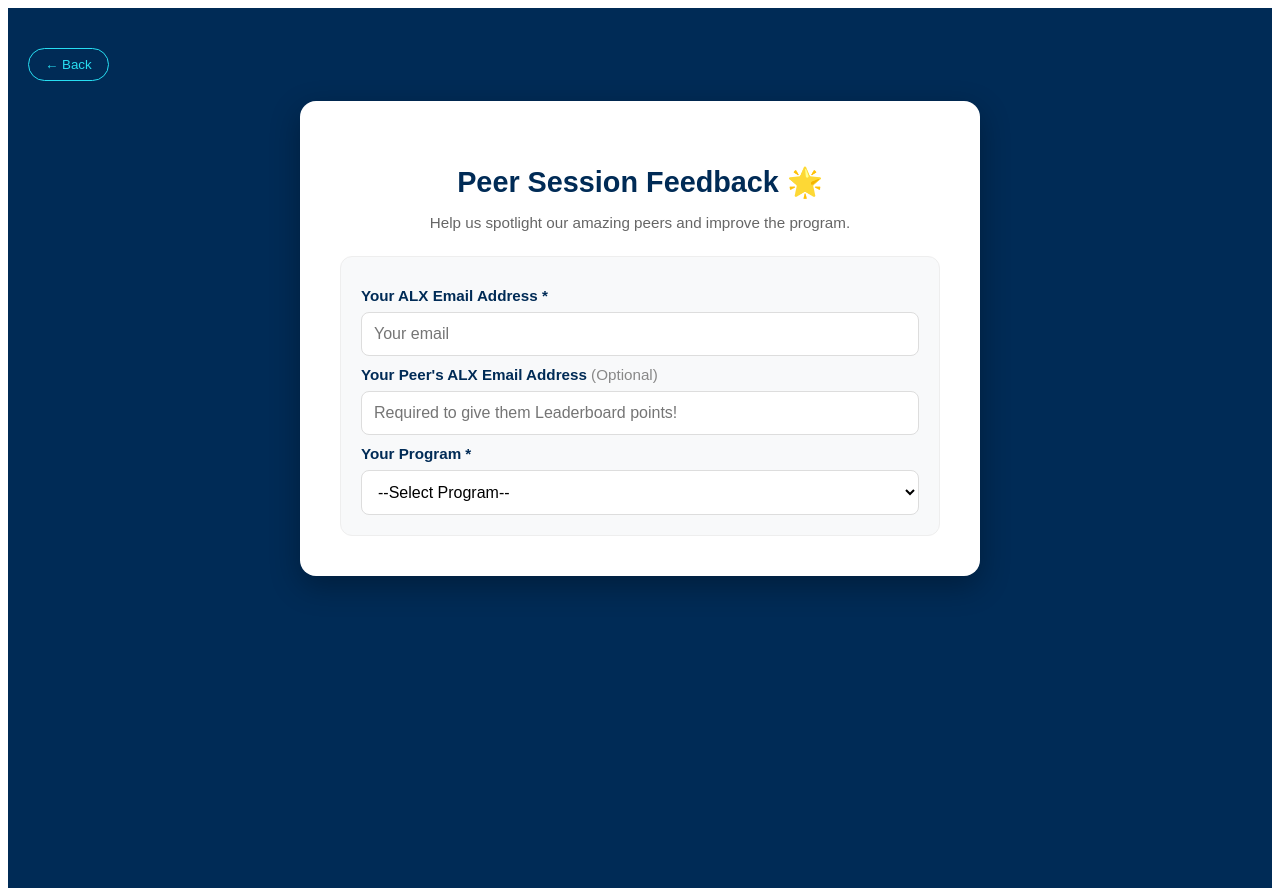
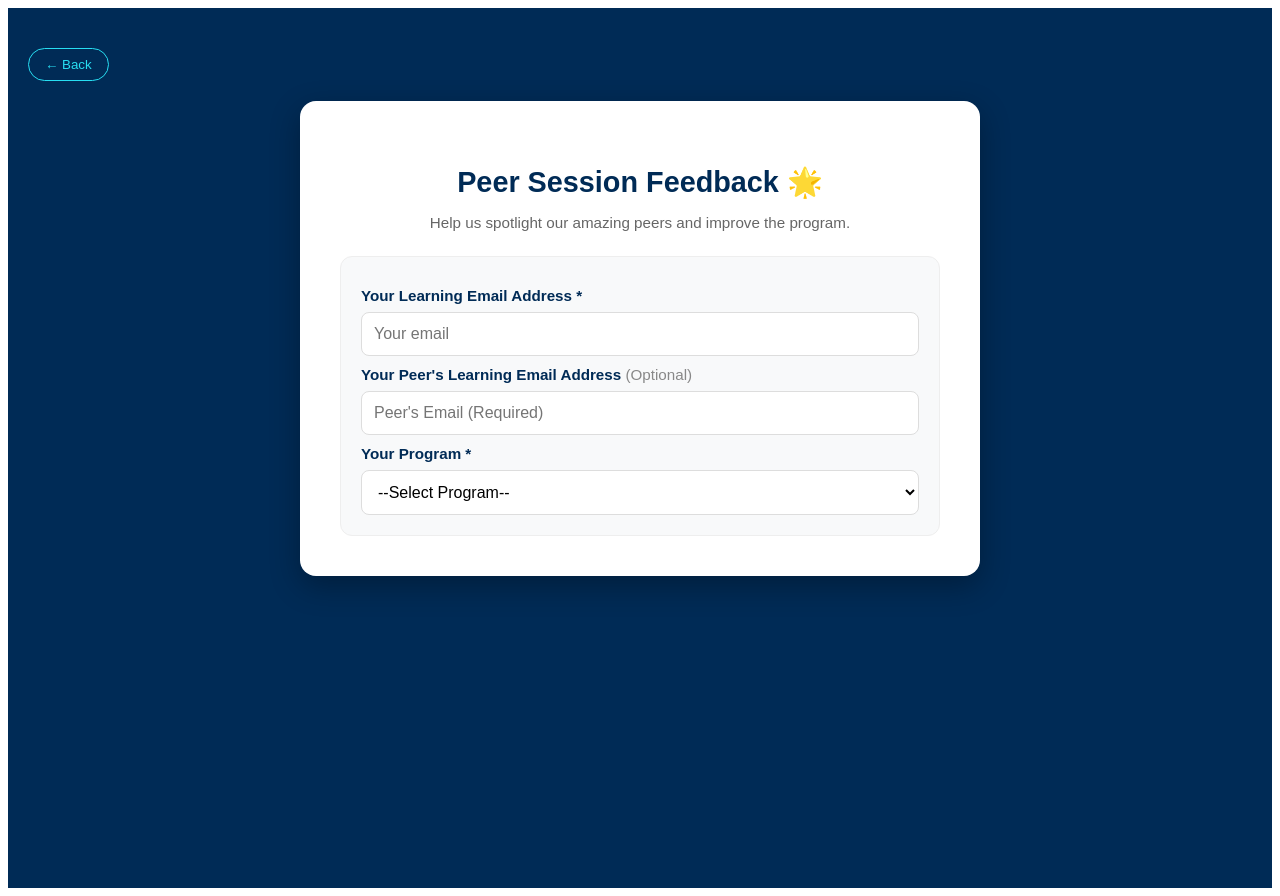
Before and after one commit to chuqudee-sand/alx-peerfinder, a React app in the folder frontend/: page /peer-feedback in a window 1280 px wide. Built offline with nearby package versions, Linux system fonts and the light colour scheme; the HTML template or start-up script is replaced by a standard one.

Commit message:
Update PeerFeedbackPage.jsx

```diff
--- a/frontend/src/pages/PeerFeedbackPage.jsx
+++ b/frontend/src/pages/PeerFeedbackPage.jsx
@@ -89,12 +89,12 @@
 
           {/* --- BASE INFO --- */}
           <div style={styles.section}>
-            <label style={styles.label}>Your ALX Email Address *</label>
+            <label style={styles.label}>Your Learning Email Address *</label>
             <input style={styles.input} type="email" name="email" value={formData.email} onChange={handleChange} required placeholder="Your email" />
 
             {/* NEW: PEER EMAIL FOR LEADERBOARD */}
-            <label style={styles.label}>Your Peer's ALX Email Address <span style={{color:'#888', fontWeight:'normal'}}>(Optional)</span></label>
-            <input style={styles.input} type="email" name="peer_email" value={formData.peer_email} onChange={handleChange} placeholder="Required to give them Leaderboard points!" />
+            <label style={styles.label}>Your Peer's Learning Email Address <span style={{color:'#888', fontWeight:'normal'}}>(Optional)</span></label>
+            <input style={styles.input} type="email" name="peer_email" value={formData.peer_email} onChange={handleChange} placeholder="Peer's Email (Required)" />
 
             <label style={styles.label}>Your Program *</label>
             <select style={styles.select} name="program" value={formData.program} onChange={handleChange} required>
```
